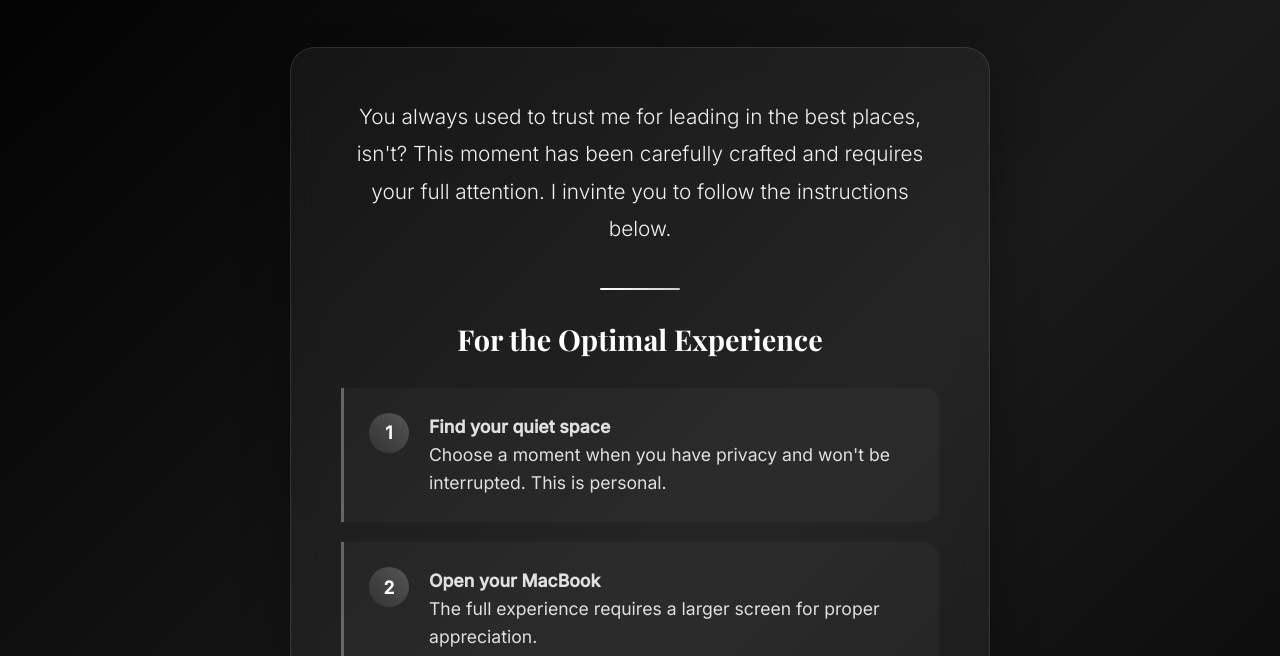
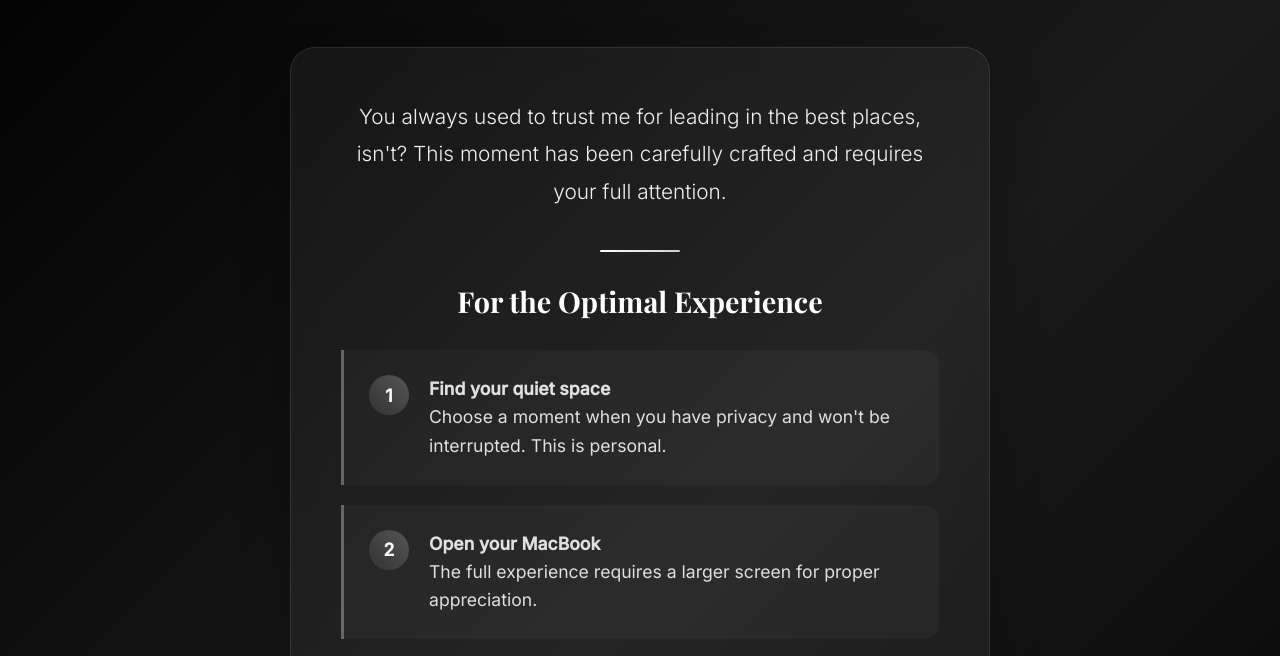
Before and after one commit to StarenseN/MyObsession, a plain HTML site: page preparation.html in a window 1280 px wide. Shown: the part 142-798 px from the top of the page. Drawn offline with nearby package versions, Linux system fonts and the light colour scheme.

Commit message:
Update preparation.html

```diff
--- a/preparation.html
+++ b/preparation.html
@@ -326,7 +326,7 @@
         <div class="main-section">
             <p class="intro-text">
                 You always used to trust me for leading in the best places, isn't?
-                This moment has been carefully crafted and requires your full attention. I invinte you to follow the instructions below.
+                This moment has been carefully crafted and requires your full attention.
             </p>
 
             <div class="decorative-line"></div>
```
